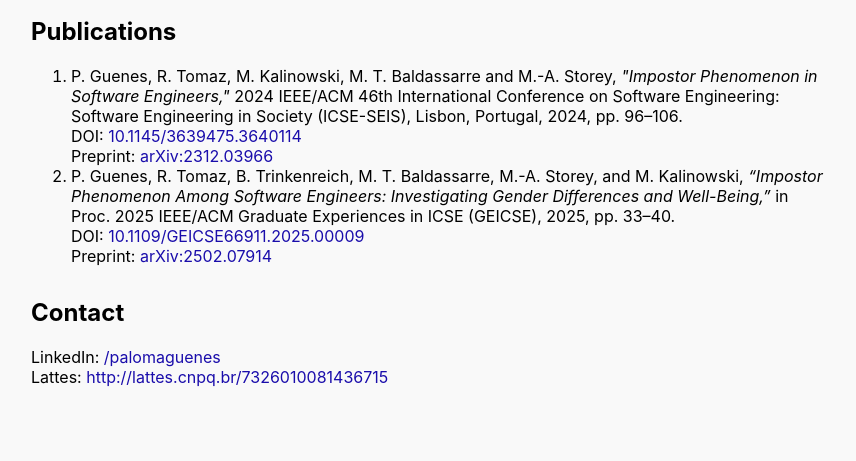
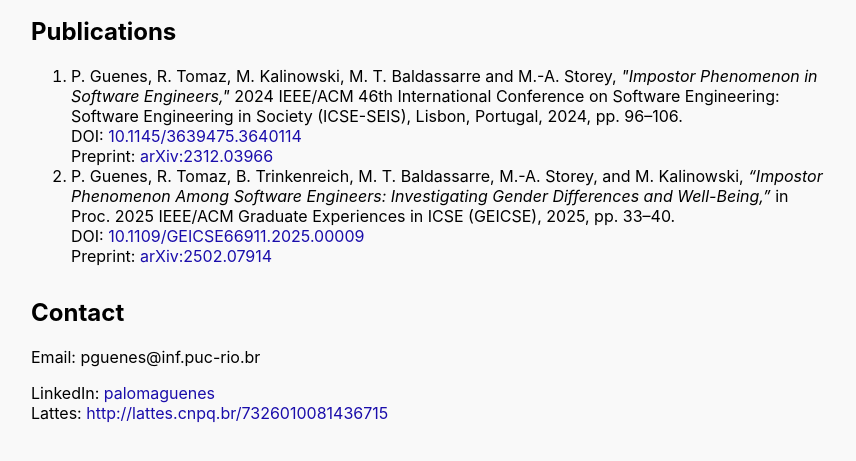
Before and after one commit to palomaguenes/palomaguenes.github.io, a plain HTML site: page index.html in a window 1280 px wide. Shown: the part 157-618 px from the top of the page, without its empty margins (209-1065 px from the left). Drawn offline with Linux system fonts and the light colour scheme.

Commit message:
add email

```diff
--- a/index.html
+++ b/index.html
@@ -49,7 +49,8 @@
 
   <div class="contact">
     <h2>Contact</h2>
-    <p>LinkedIn: <a href="https://www.linkedin.com/in/palomaguenes" target="_blank">/palomaguenes</a><br/>
+    Email: pguenes@inf.puc-rio.br
+    <p>LinkedIn: <a href="https://www.linkedin.com/in/palomaguenes" target="_blank">palomaguenes</a><br/>
     Lattes: <a href="http://lattes.cnpq.br/7326010081436715" target="_blank">http://lattes.cnpq.br/7326010081436715</a></p>
   </div>
 </body>
```
